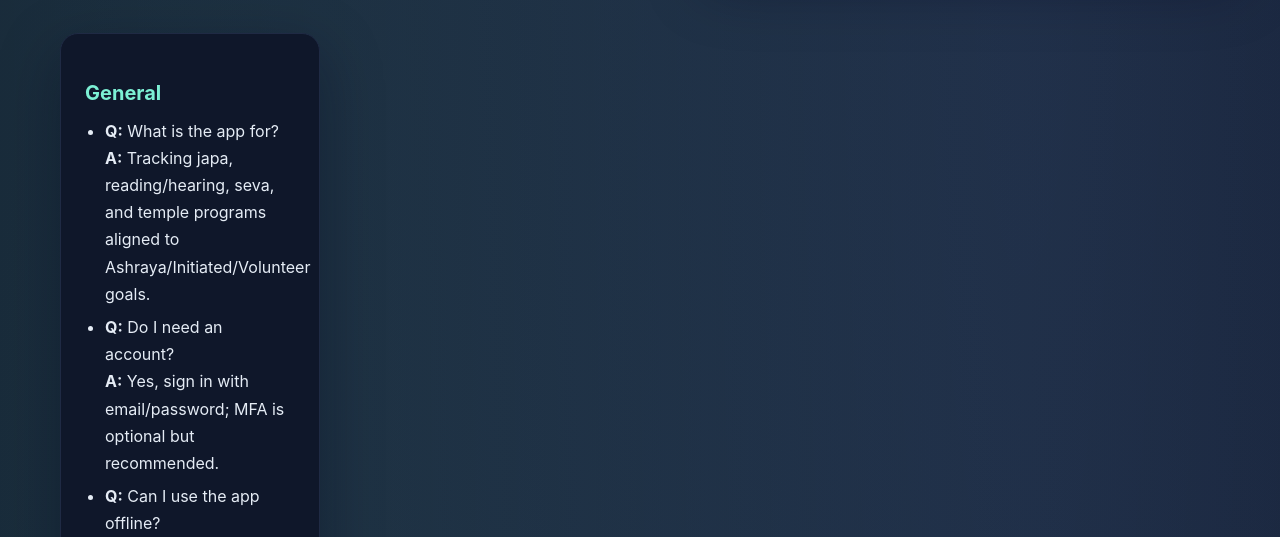
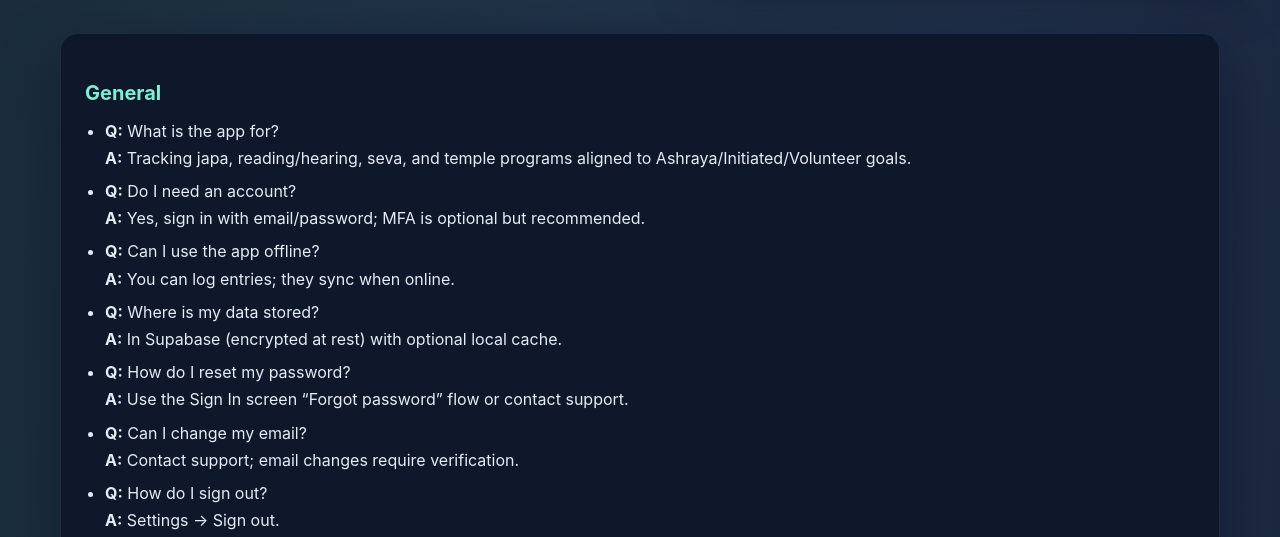
Before and after one commit to Payedas7/rgm.github.io, a plain HTML site: page gitTerms/faq.html in a window 1280 px wide. Shown: the part 254-791 px from the top of the page. Drawn offline with Linux system fonts and the light colour scheme.

Commit message:
IP-03 fix faq pages

```diff
--- a/gitTerms/faq.html
+++ b/gitTerms/faq.html
@@ -36,7 +36,7 @@
   </header>
 
   <main>
-    <article class="surface doc">
+    <article class="surface doc" style="grid-column: span 2;">
       <h2>General</h2>
       <ul>
         <li><strong>Q:</strong> What is the app for?<br><strong>A:</strong> Tracking japa, reading/hearing, seva, and temple programs aligned to Ashraya/Initiated/Volunteer goals.</li>
```
Also changed, not shown: 1 other file.
